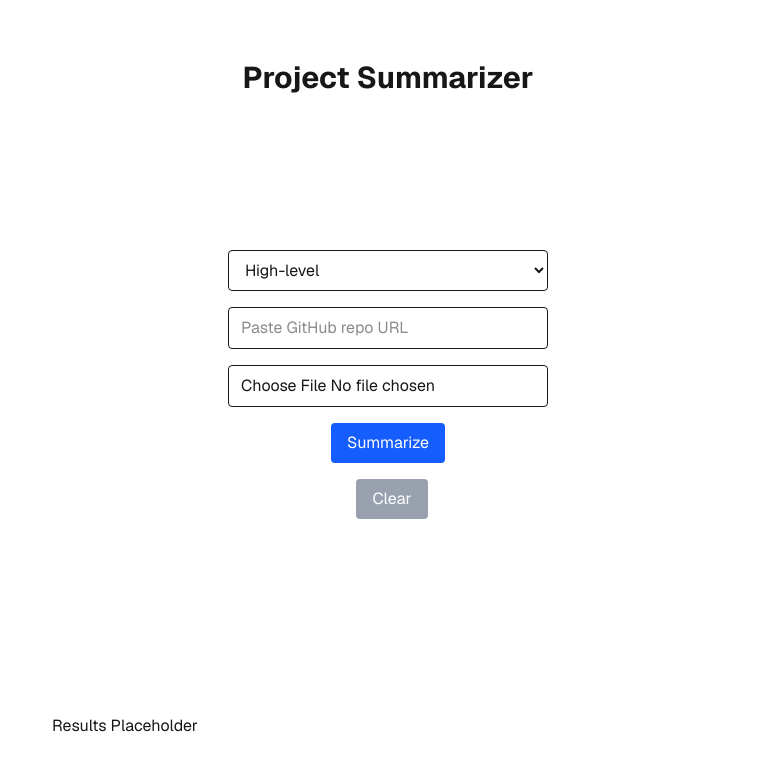
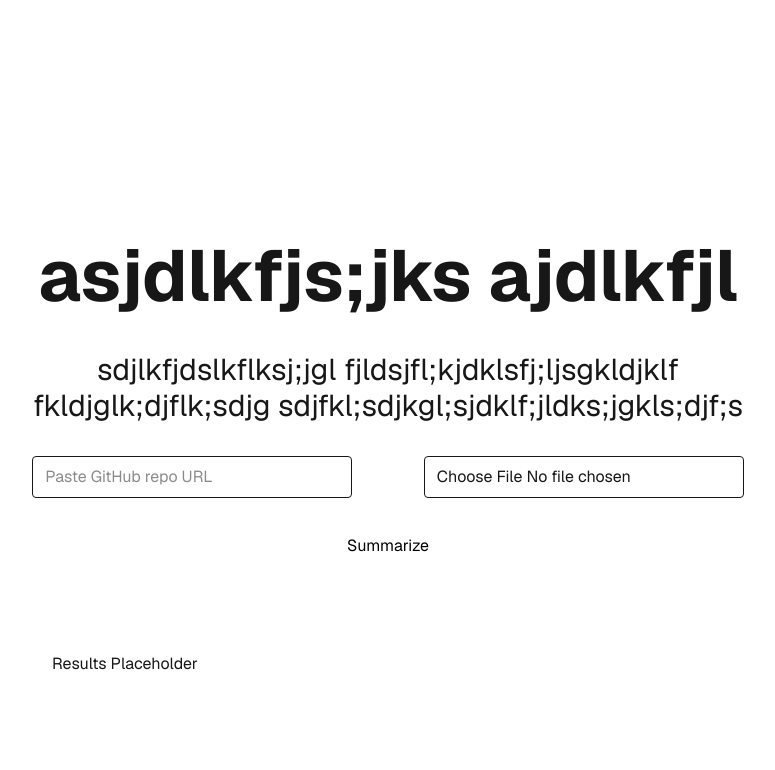
Before and after one commit to erinjhu/project-summarizer, a Next.js app in the folder frontend/: page / in a window 1280 px wide. Shown: the top 770 px of the page, without its empty margins (252-1027 px from the left). Built offline with nearby package versions, Linux system fonts and the light colour scheme.

Commit message:
feat: clean up ui

```diff
--- a/frontend/src/app/page.tsx
+++ b/frontend/src/app/page.tsx
@@ -11,7 +11,6 @@ export default function Home() {
   const fileInputRef = useRef<HTMLInputElement>(null);
   const [loading, setLoading] = useState(false)
   const [error, setError] = useState<string | null>(null)
-  const [summaryDepth, setSummaryDepth] = useState("high");
 
   async function handleSubmit(e: React.FormEvent) {
     e.preventDefault();
@@ -31,12 +30,18 @@ export default function Home() {
         return;
       }
 
+      if (repoUrl && !repoUrl.startsWith("github.com/")) {
+        setError("Please enter a valid GitHub repository URL.");
+        setLoading(false);
+        return;
+      }
+
       if (repoUrl) {
         console.log("Repo URL:", repoUrl);
         const response = await fetch("http://127.0.0.1:8000/summarize-url", {
           method: "POST",
           headers: { "Content-Type": "application/json" },
-          body: JSON.stringify({ repo_url: repoUrl, summary_depth: summaryDepth}),
+          body: JSON.stringify({ repo_url: repoUrl}),
         });
         const data = await response.json();
         console.log(data);
@@ -52,7 +57,6 @@ export default function Home() {
           method: "POST",
           body: formData,
         });
-        formData.append("summary_depth", summaryDepth);
         const data = await response.json();
         console.log("Backend response:", data); // Add this line
         console.log("Concepts from backend:", data.concepts);
@@ -71,22 +75,17 @@ export default function Home() {
 
   }
   return (
-    <div className="font-sans grid grid-rows-[20px_1fr_20px] items-center justify-items-center min-h-screen p-8 pb-20 gap-16 sm:p-20">
-      <h1 className="text-3xl font-bold mb-6 text-center">
-        Project Summarizer
+    <div className="font-sans min-h-screen p-8 pb-20 sm:p-20">
+      <h1 className="text-7xl font-bold mb-0 mt-40 text-center">
+        asjdlkfjs;jks ajdlkfjl
       </h1>
+      <h2 className="text-3xl text-center mt-10 mb-8 max-w-3xl mx-auto">sdjlkfjdslkflksj;jgl fjldsjfl;kjdklsfj;ljsgkldjklf fkldjglk;djflk;sdjg sdjfkl;sdjkgl;sjdklf;jldks;jgkls;djf;s </h2>
       <form
         className="flex flex-col gap-4 items-center mb-8"
         onSubmit={handleSubmit}
       >
-        <select
-          className="border rounded px-3 py-2 w-80"
-          value={summaryDepth}
-          onChange={e => setSummaryDepth(e.target.value)}
-        >
-          <option value="high">High-level</option>
-          <option value="technical">Technical</option>
-        </select>
+        <div className="flex flex-col items-center">
+          <div className="flex flex-row gap-4 w-full justify-center items-center">
             <input
               type="text"
               placeholder="Paste GitHub repo URL"
@@ -94,6 +93,7 @@ export default function Home() {
               className="border rounded px-3 py-2 w-80"
               onChange={e => setRepoUrl(e.target.value)}
             />
+            <span className="font-bold text-white mx-2 items-center">OR</span>
             <input
               type="file"
               accept=".zip"
@@ -101,31 +101,26 @@ export default function Home() {
               onChange={e => setZipFile(e.target.files?.[0] || null)}
               ref={fileInputRef}
             />
+          </div>
+
           {zipFile && (
             <div className="flex flex-col items-center">
               <span className="mb-2 text-sm text-gray-700">{zipFile.name}</span>
-            <button
-              type="button"
-              className="bg-red-500 text-white px-3 py-1 rounded hover:bg-red-600"
-              onClick={() => {
-                setZipFile(null)
-                if (fileInputRef.current) fileInputRef.current.value = "";
-              }}
-            >
-              Remove ZIP
-            </button>
 
             </div>
           )}
+          <div className="flex flex-row gap-4 w-full justify-center items-center">
             <button
               type="submit"
-          className="bg-blue-600 text-white px-4 py-2 rounded hover:bg-blue-700"
+              className="mt-7 bg-white text-black px-4 py-2 hover:text-white rounded hover:bg-blue-700 w-full"
             >
               Summarize
             </button>
+          </div>
+          <div className="flex flex-row gap-4 w-full justify-center items-center">
             <button
               type="button"
-          className="bg-gray-400 text-white px-4 py-2 rounded hover:bg-gray-500 ml-2"
+              className="mt-3 text-white px-4 py-2 rounded hover:bg-white hover:text-black w-full border"
               onClick={() => {
                 setResult(null);
                 setConcepts([]);
@@ -137,6 +132,10 @@ export default function Home() {
             >
               Clear
             </button>
+          </div>
+        </div>
+
+
       </form>
       <section className="mt-8 w-full max-w-2xl mx-auto">
         {error && (
```
Lines whose indentation alone changed are shown as unchanged.
